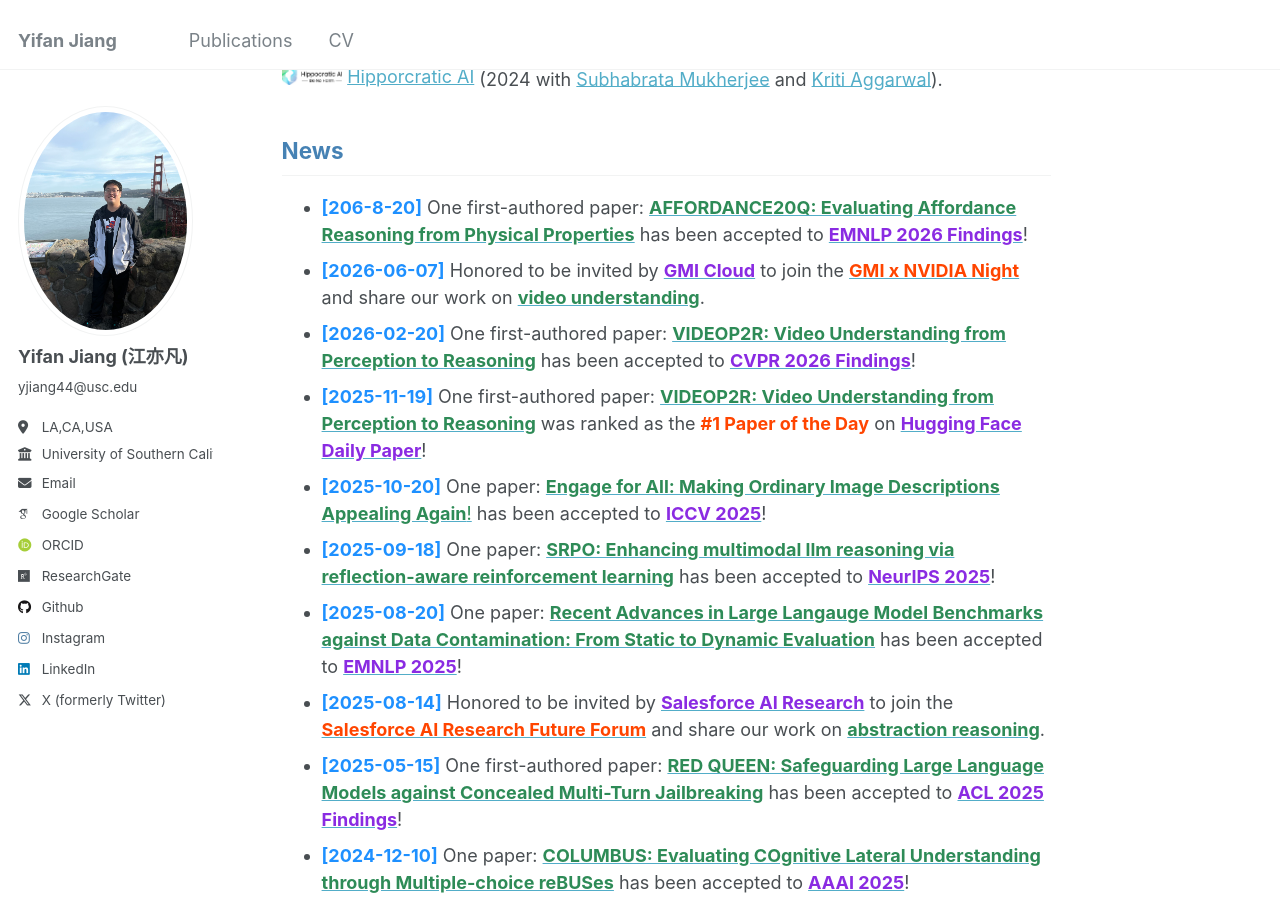
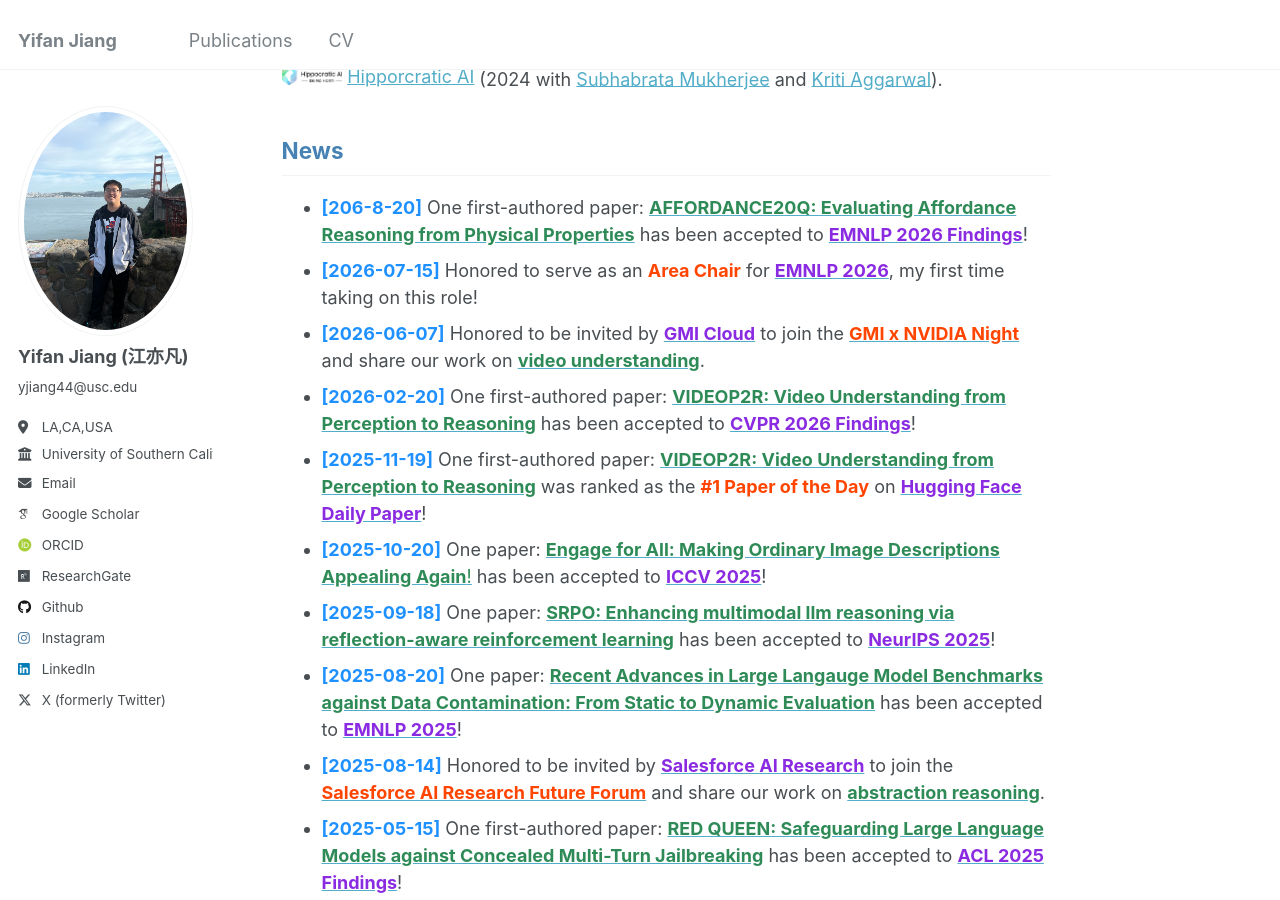
Before and after one commit to yifanJIANG-921/yifanJIANG-921.github.io, a Jekyll site: the page built from _pages/about.md, in a window 1280 px wide and 900 px high, scrolled down 961 px. Built offline with Jekyll 4.4.1, drawn with Linux system fonts in a browser that asks for light colours; some web fonts are replaced.

Commit message:
Update about.md

```diff
--- a/_pages/about.md
+++ b/_pages/about.md
@@ -22,6 +22,7 @@ I was a research intern at <a href="https://www.amazon.com/gp/video/storefront"
 
 ## <span style="color: #4682B4;">News</span>
 - **<span style="color: #1E90FF;">[206-8-20]</span>** One first-authored paper: [<span style="color: #2E8B57;">**AFFORDANCE20Q: Evaluating Affordance Reasoning from Physical Properties**</span>](https://arxiv.org/abs/2606.14240) has been accepted to [<span style="color: #8A2BE2;">**EMNLP 2026 Findings**</span>](https://2026.emnlp.org/)!
+- **<span style="color: #1E90FF;">[2026-07-15]</span>** Honored to serve as an <span style="color: #FF4500;">**Area Chair**</span> for [<span style="color: #8A2BE2;">**EMNLP 2026**</span>](https://2026.emnlp.org/), my first time taking on this role!
 - **<span style="color: #1E90FF;">[2026-06-07]</span>** Honored to be invited by [<span style="color: #8A2BE2;">**GMI Cloud**</span>](https://www.linkedin.com/company/gmi-cloud-ai/posts/?feedView=all) to join the [<span style="color: #FF4500;">**GMI x NVIDIA Night**</span>](https://www.linkedin.com/feed/update/urn:li:ugcPost:7468904814178000896/) and share our work on [<span style="color: #2E8B57;">**video understanding**</span>](https://openaccess.thecvf.com/content/CVPR2026F/html/Jiang_VIDEOP2R_Video_Understanding_from_Perception_to_Reasoning_CVPRF_2026_paper.html).
 - **<span style="color: #1E90FF;">[2026-02-20]</span>** One first-authored paper: [<span style="color: #2E8B57;">**VIDEOP2R: Video Understanding from Perception to Reasoning**</span>](https://openaccess.thecvf.com/content/CVPR2026F/html/Jiang_VIDEOP2R_Video_Understanding_from_Perception_to_Reasoning_CVPRF_2026_paper.html) has been accepted to [<span style="color: #8A2BE2;">**CVPR 2026 Findings**</span>](https://cvpr.thecvf.com/)!
 - **<span style="color: #1E90FF;">[2025-11-19]</span>** One first-authored paper: [<span style="color: #2E8B57;">**VIDEOP2R: Video Understanding from Perception to Reasoning**</span>](https://openaccess.thecvf.com/content/CVPR2026F/html/Jiang_VIDEOP2R_Video_Understanding_from_Perception_to_Reasoning_CVPRF_2026_paper.html) was ranked as the <span style="color: #FF4500;">**#1 Paper of the Day**</span> on [<span style="color: #8A2BE2;">**Hugging Face Daily Paper**</span>](https://huggingface.co/papers/date/2025-11-19)!
```
